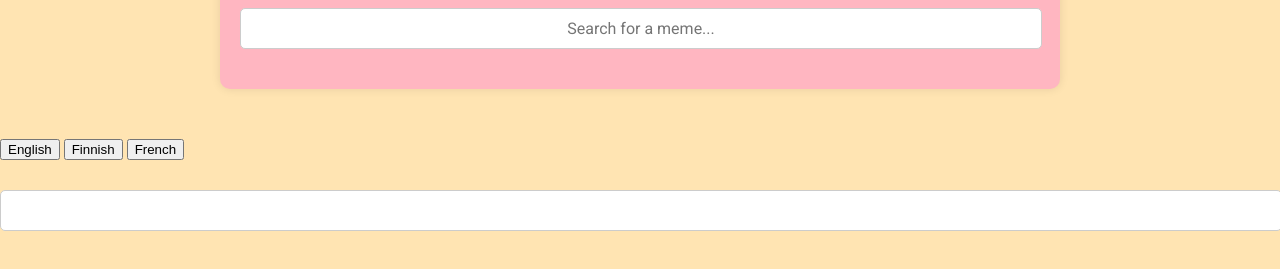
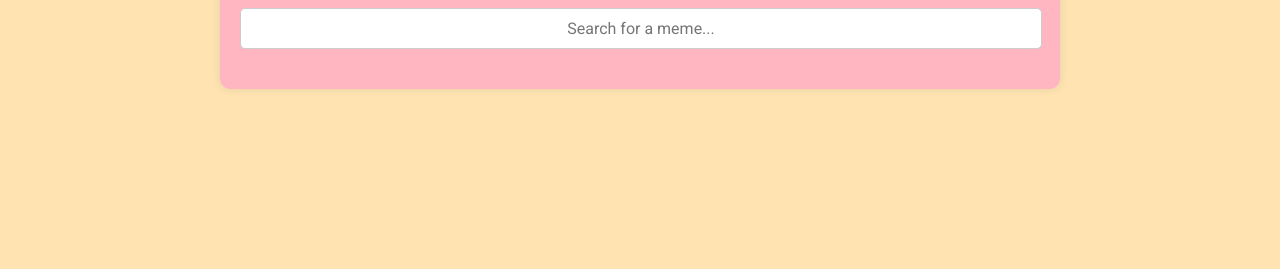
Before and after one commit to AlluCrafts/Memepedia, a plain HTML site: page index.html in a window 1280 px wide. Shown: the part 151-420 px from the top of the page. Drawn offline with Linux system fonts and the light colour scheme.

Commit message:
index.html

```diff
--- a/index.html
+++ b/index.html
@@ -13,13 +13,6 @@
         <div id="searchResults" class="search-results"></div>
     </div>
     <script src="script.js"></script>
-    <script src="https://cdn.jsdelivr.net/npm/i18next@21.7.0/dist/umd/i18next.min.js"></script>
-    <button onclick="changeLanguage('en')">English</button>
-<button onclick="changeLanguage('fi')">Finnish</button>
-<button onclick="changeLanguage('fr')">French</button>
-<h1 data-i18n="pageTitle"></h1>
-<input type="text" id="searchInput" data-i18n-placeholder="searchPlaceholder">
-<!-- Add more elements with data-i18n attributes as needed -->
 
 
 
```
